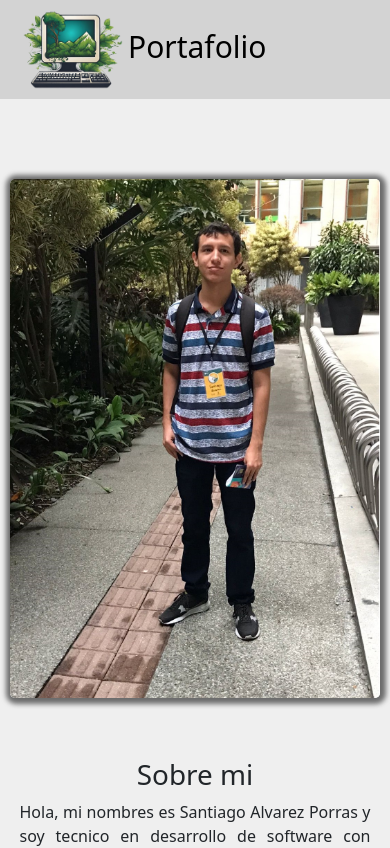
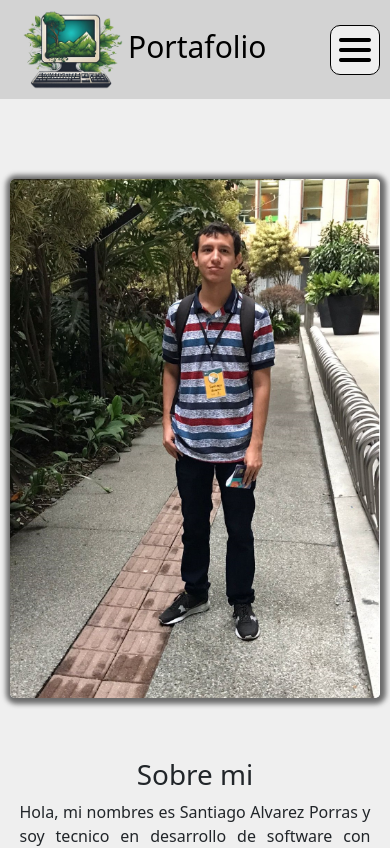
Before and after one commit to santiago2208/Portafolio, a React (Vite) app: page / in a window 390 px wide. Shown: the top 848 px of the page. Built offline with nearby package versions, Linux system fonts and the light colour scheme.

Commit message:
se crea el responsive del nav

```diff
--- a/firebase/Firebase.js
+++ b/firebase/Firebase.js
@@ -2,6 +2,7 @@
 import { initializeApp } from "firebase/app";
 import { getAnalytics } from "firebase/analytics";
 import { getFirestore } from "firebase/firestore";
+import { getStorage } from "firebase/storage";
 // TODO: Add SDKs for Firebase products that you want to use
 // https://firebase.google.com/docs/web/setup#available-libraries
 
@@ -24,5 +25,6 @@ const firebaseConfig = {
 const app = initializeApp(firebaseConfig);
 const analytics = getAnalytics(app);
 const db = getFirestore(app);
+const storage = getStorage(app);
 
-export {db, app, analytics};
+export {db, app, analytics, storage };
--- a/src/components/nav/Nav.jsx
+++ b/src/components/nav/Nav.jsx
@@ -1,8 +1,12 @@
 import React, { useState, useEffect } from 'react'
 import { Link } from 'react-router-dom'
+import { getDownloadURL, ref } from 'firebase/storage';
+import { storage } from '../../../firebase/Firebase';
 // import { collection, getDocs } from 'firebase/firestore';
 // import { db } from '../../Firebase/Firebase';
 import Logo from '../../assets/LogoPortafolio2.png'
+import Icon_Cerrar from '../../assets/img/iconos/cerrar.png'
+import Icon_Menu from '../../assets/img/iconos/menu.png'
 
 
 import'./nav.css'
@@ -11,19 +15,66 @@ import'./nav.css'
 
 function Nav() {
 
+  const [Modal_Menu, setModal_Menu] = useState(false);
+
+  const Toggle_NavMenu = () => {
+    setModal_Menu(!Modal_Menu);
+  };
+
+  // const menuItems = [
+  //   { text: 'Home', url: '/' },
+  //   { text: 'Sobre mi', url: '/about' },
+  //   { text: 'Interaccion', url: '/interaction' },
+  // ];
+
+  const handleDescargar = async () => {
+    try {
+      const storageRef = ref(storage, 'gs://portafolio-santiago.appspot.com/Santiago_Alvarez_porras.pdf'); // Reemplaza con la ruta correcta a tu archivo en Firebase Storage
+      const url = await getDownloadURL(storageRef);
+      window.open(url, '_blank'); // Abre una nueva pestaña para descargar el archivo
+    } catch (error) {
+      console.error('Error al descargar el archivo', error);
+    }
+  };
+
+
+
   return (
-    <nav className='nav'>
+    <header className='header'>
+
+      <nav className='nav'>
         <Link to='/' className='nav_ContLogo nav_ContLogo--Hover'>
             <img src={Logo}className='nav__Logo' alt="Logo del sitio web" />
             <p className='nav_TextLogo'>Portafolio</p>
         </Link>
 
         <div className='nav__ContMenu'>
-            {/* <Link className='nav__MenuOpcion nav__MenuOpcion--hover'>Proyectos</Link>
-            <Link className='nav__MenuOpcion nav__MenuOpcion--hover'>Sobre mi</Link>
-            <Link className='nav__MenuOpcion nav__MenuOpcion--hover'>Interaccion</Link> */}
+          <img onClick={Toggle_NavMenu} src={Icon_Menu} alt="" className='nav__IconMenuMovil'/>
+
+          <Link className='nav__MenuOpcionPC nav__MenuOpcionPC--hover'></Link>
+          <Link onClick={handleDescargar}  className='nav__MenuOpcionPC nav__MenuOpcionPC--hover'>Ver hoja de vida</Link>
+
+          {/* <Link className='nav__MenuOpcionPC nav__MenuOpcionPC--hover'>Interaccion</Link> */}
+
+          {/* Mapea sobre el array y genera dinámicamente las etiquetas Link */}
+          {/* {menuItems.map((item, index) => (
+            <Link
+              key={index}
+              to={item.url}
+              className='nav__MenuOpcionPC nav__MenuOpcionPC--hover'
+            >
+              {item.text}
+
+            </Link>
+          ))} */}
         </div>
-    </nav>
+      </nav>
+
+      <div className={Modal_Menu ? 'nav__MenuOpcionMovil':'ocultar'}>
+        Ver hoja de vida
+      </div>
+
+    </header>
   )
 }
 
--- a/src/components/nav/nav.css
+++ b/src/components/nav/nav.css
@@ -1,9 +1,13 @@
+.header{
+    background-color: #D3D3D3;
+}
+
 .nav{
     width: 100%;
-    background-color: #D3D3D3;
     display: flex;
     justify-content: space-between;
     align-items: center;
+    flex-wrap: wrap;
 }
 
 .nav_ContLogo{
@@ -32,28 +36,88 @@
     /* margin: 0 30px;
     height: 93px;
     */
-    width: 50%;
     display: flex;
     justify-content: end;
-    align-items: center;
     font-size: 23px;
+    gap: 10px;
 }
 
-.nav__MenuOpcion{
+.nav__IconMenuMovil{
+    width: 50px;
+    height: 50px;
+    border: solid 1px black;
+    background-color: #EFEFEF;
+    border-radius: 10px;
+    padding: 8px;
+    margin-right: 10px;
+    cursor: pointer;
+}
+
+.nav__IconMenuMovil:hover{
+    background-color: #fff;
+}
+
+.nav__MenuOpcionPC{
+    display: none;
     color: #000000;
     text-decoration: none;
     height: 97px;
     line-height:90px;
-    padding: 0 60px;
     border: solid 3px #ffffff00;
     border-radius: 5px;
 }
 
-.nav__MenuOpcion--hover:hover{
-    background-color: #A9A9A9;
+.nav__MenuOpcionPC--hover:hover{
     /* border: solid 3px #3B5C2E; */
+    /* color: #59AB6E; */
+    text-decoration:underline;
 }
 
+.nav__MenuOpcionMovil{
+    color: #000000;
+    font-size: 30px;
+    text-align: center;
+    cursor: pointer;
+    border-top: solid black 1px;
+    border-bottom: solid black 1px;
+}
+
+.nav__MenuOpcionMovil:hover{
+    text-decoration: underline;
+}
+
+.ocultar{
+    display: none;
+}
+
+
+@media(min-width:600px){
+
+
+
+}
+
+@media(min-width:800px){
+
+    .nav__ContMenu{
+        width: 50%;
+        justify-content: space-evenly;
+
+    }
+
+    .nav__MenuOpcionPC{
+        display: block;
+
+    }
+
+    .nav__MenuOpcionMovil{
+        display: none;
+    }
+
+    .nav__IconMenuMovil{
+        display: none;
+    }
+}
 
 
 
```
Also changed, not shown: src/assets/img/iconos/cerrar.png (added), src/assets/img/iconos/menu.png (added).
